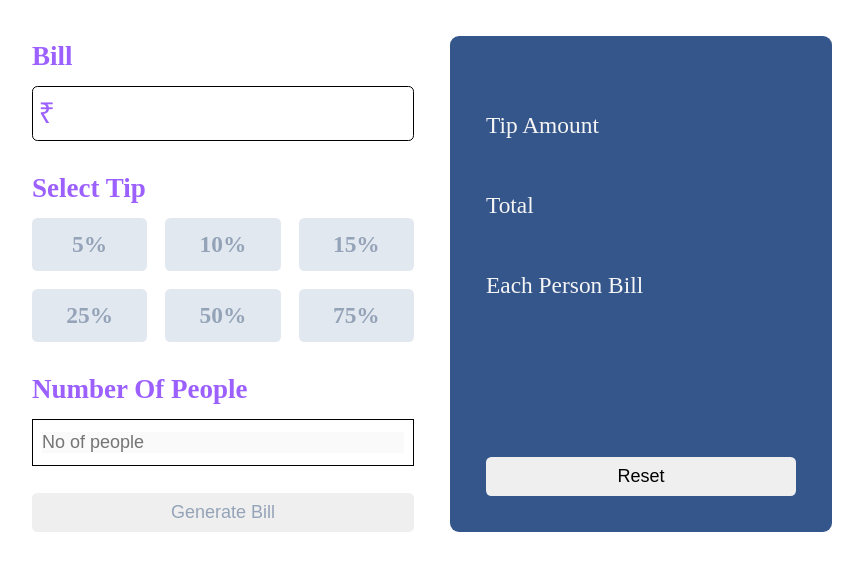
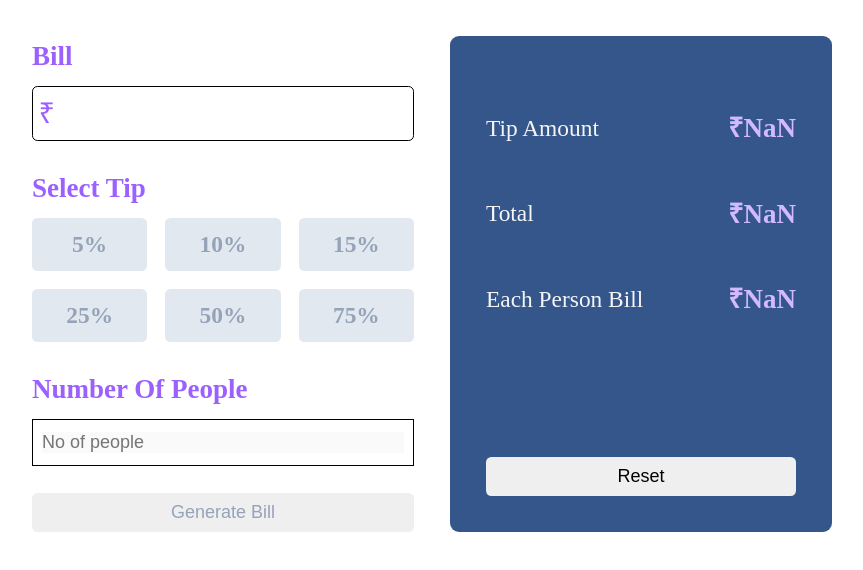
Before and after one commit to RaviCoderWallah/React-Mini-Project, a React (Vite) app in the folder Bill-Splliter/: page / in a window 1280 px wide. Shown: the top 570 px of the page, without its empty margins (208-1071 px from the left). Built offline with nearby package versions, Linux system fonts and the light colour scheme.

Commit message:
feat: Project Completed

```diff
--- a/Bill-Splliter/src/App.css
+++ b/Bill-Splliter/src/App.css
@@ -127,9 +127,12 @@ input {
     cursor: no-drop;
 }
 
-.bill-split-number.active,
-.bill-split-number.active>div input {
+.bill-split-number.active div{
     cursor: pointer;
+}
+
+.bill-split-number.active >div input{
+    cursor:auto;
 }
 
 button {
--- a/Bill-Splliter/src/App.jsx
+++ b/Bill-Splliter/src/App.jsx
@@ -1,14 +1,21 @@
+import { useState } from 'react'
 import './App.css'
 import BillSplitCalculate from './components/BillSplitCalculate'
 import BillSplitResult from './components/BillSplitResult'
 
 function App() {
 
+   const [data, setData] = useState({
+    billAmount: null,
+    tipPercentage: null,
+    numOfPeople: null
+   });
+
   return (
     <>
     <div className='bill-splitter-container'>
-      <BillSplitCalculate/>
-      <BillSplitResult/>
+      <BillSplitCalculate setData={setData}/>
+      <BillSplitResult result={data} forReset={setData}/>
     </div>
     </>
   )
--- a/Bill-Splliter/src/components/BillSplitCalculate.jsx
+++ b/Bill-Splliter/src/components/BillSplitCalculate.jsx
@@ -1,16 +1,23 @@
 import { useState } from "react"
 
-const BillSplitCalculate = () => {
+const BillSplitCalculate = ({setData}) => {
 
   const [billAmount, setBillAmount] = useState(null);
   const [tipAmount, setTipAmount] = useState(null);
+  const [numOfPeople, setNumOfPeople] = useState(null);
+
   const [activeIndex, setActiveIndex] = useState(null);
+  const [isDisabled, setIsDisabled] = useState(true);
+
 
   const handleBillAmountInput = (e) => {
-    if(e.target.value == ""){
+    if (e.target.value == "") {
       setBillAmount(null);
-    }else{
+      setTipAmount(null);
+      setNumOfPeople(null);
+    } else {
       setBillAmount(e.target.value);
+      setIsDisabled(false);
     }
   }
 
@@ -24,10 +31,22 @@ const BillSplitCalculate = () => {
         setTipAmount(amount);
 
         setActiveIndex(index);
-
-        console.log(tipAmount);
       }
     }
+  }
+
+
+  const handleNumOfPeople = (e) => {
+    setNumOfPeople(parseInt(e.target.value))
+  }
+
+  const handleGenerateBill = () => {
+    setData({
+      billAmount: billAmount,
+      tipPercentage: tipAmount,
+      numOfPeople: numOfPeople
+    })
+
   }
 
 
@@ -45,20 +64,20 @@ const BillSplitCalculate = () => {
         <div className={(billAmount && billAmount.length !== 0) ? "select-tip-container active" : "select-tip-container"}>
           {
             [5, 10, 15, 25, 50, 75].map((tipPercentage, index) => {
-              return <div className={`tip-percentage ${(billAmount && activeIndex === index )? "true" : ""}`} onClick={(event) => handleTipPercentage(event, index)} key={index}>
+              return <div className={`tip-percentage ${(billAmount && activeIndex === index) ? "true" : ""}`} onClick={(event) => handleTipPercentage(event, index)} key={index}>
                 <b>{tipPercentage}</b>%
               </div>
             })
           }
         </div>
       </div>
-      <div className="bill-split-number">
+      <div className={`bill-split-number ${(billAmount && billAmount.length !== 0) ? "active" : ""}`}>
         <p className="label">Number Of People</p>
         <div>
-          <input type="number" placeholder="No of people" disabled />
+          <input type="number" placeholder="No of people" disabled={isDisabled} onChange={handleNumOfPeople} />
         </div>
       </div>
-      <button className="generate-bill-btn">Generate Bill</button>
+      <button className={`generate-bill-btn ${numOfPeople ? "active" : ""}`} onClick={handleGenerateBill}>Generate Bill</button>
     </div>
   )
 }
--- a/Bill-Splliter/src/components/BillSplitResult.jsx
+++ b/Bill-Splliter/src/components/BillSplitResult.jsx
@@ -1,18 +1,24 @@
-const BillSplitResult = () => {
+const BillSplitResult = ({result}) => {
+
+  const calulateFinalTipAmount = (parseInt(result?.billAmount) / 100) * parseInt(result?.tipPercentage);
+  const calculateFinalTotalAmount = parseInt(result?.billAmount) + calulateFinalTipAmount;
+  const calculateEachPersonBillAmount = calculateFinalTotalAmount / parseInt(result?.numOfPeople);
+
+
   return (
     <div className="bill-split-result-container">
       <div>
         <div className="tip-amount-container">
           <p className="big-text">Tip Amount</p>
-          <p></p>
+          <p>₹{calulateFinalTipAmount.toFixed(2)}</p>
         </div>
         <div className="total-amount-container">
           <p className="big-text">Total</p>
-          <p></p>
+          <p>₹{calculateFinalTotalAmount.toFixed(2)}</p>
         </div>
         <div className="bill-each-person-container">
           <p className="big-text">Each Person Bill</p>
-          <p></p>
+          <p>₹{calculateEachPersonBillAmount.toFixed(2)}</p>
         </div>
       </div>
       <button className="reset-btn">Reset</button>
```
